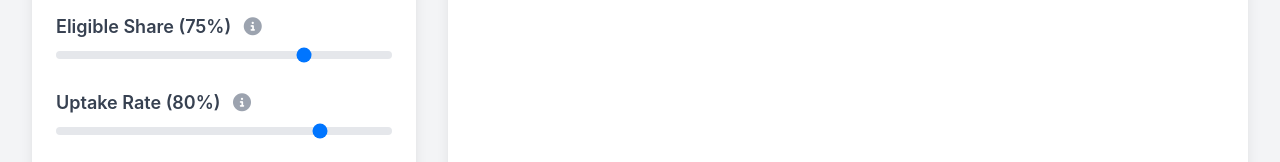
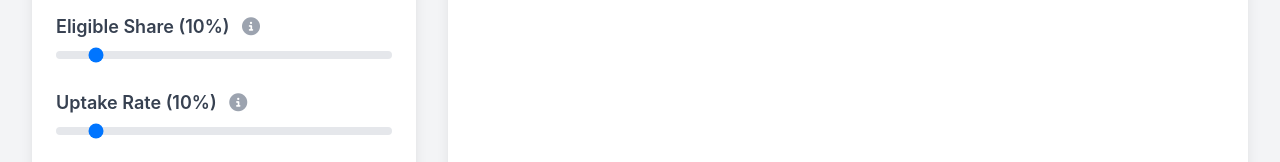
Before and after one commit to StratCamp-AdityaSrinath/cgtapp, a plain HTML site: page index.html in a window 1280 px wide. Shown: the part 525-687 px from the top of the page. Drawn offline with nearby package versions, Linux system fonts and the light colour scheme.

Commit message:
Add files via upload

```diff
--- a/index.html
+++ b/index.html
@@ -91,7 +91,7 @@
                                         <span class="tooltip-text">The percentage of patients with the disease who are clinically eligible to receive the therapy.</span>
                                     </div>
                                 </label>
-                                <input type="range" id="elig_share" min="0" max="1" step="0.01" value="0.75" class="w-full h-2 bg-gray-200 rounded-lg appearance-none cursor-pointer">
+                                <input type="range" id="elig_share" min="0" max="1" step="0.01" value="0.1" class="w-full h-2 bg-gray-200 rounded-lg appearance-none cursor-pointer">
                             </div>
                             <div>
                                 <label for="uptake" class="block text-lg font-semibold text-gray-700">
@@ -101,7 +101,7 @@
                                         <span class="tooltip-text">Of the patients who are eligible, the percentage that actually chooses to take the therapy.</span>
                                     </div>
                                 </label>
-                                <input type="range" id="uptake" min="0" max="1" step="0.01" value="0.80" class="w-full h-2 bg-gray-200 rounded-lg appearance-none cursor-pointer">
+                                <input type="range" id="uptake" min="0" max="1" step="0.01" value="0.1" class="w-full h-2 bg-gray-200 rounded-lg appearance-none cursor-pointer">
                             </div>
                             <div>
                                 <label for="undiag_prev" class="block text-lg font-semibold text-gray-700">
```
